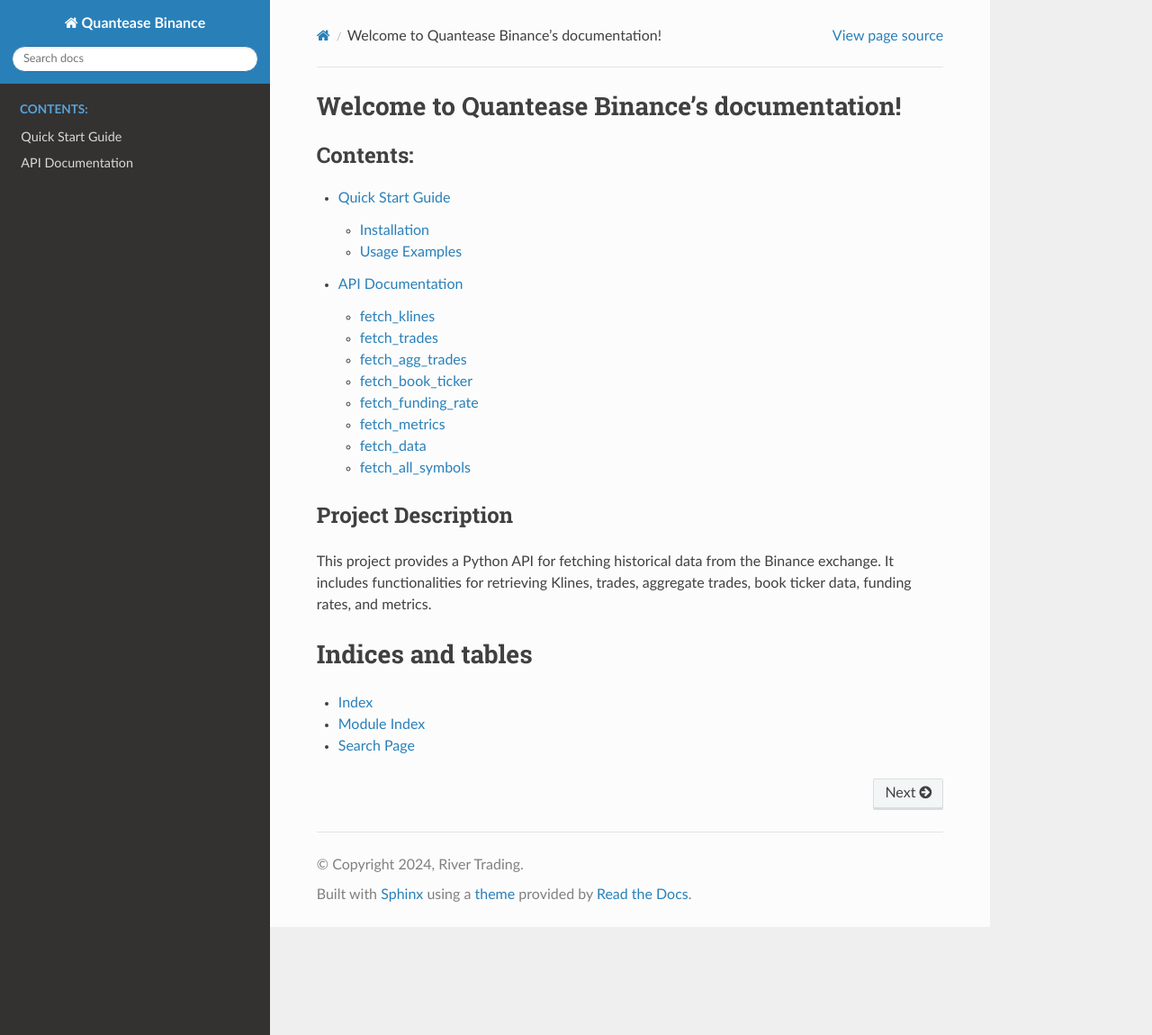
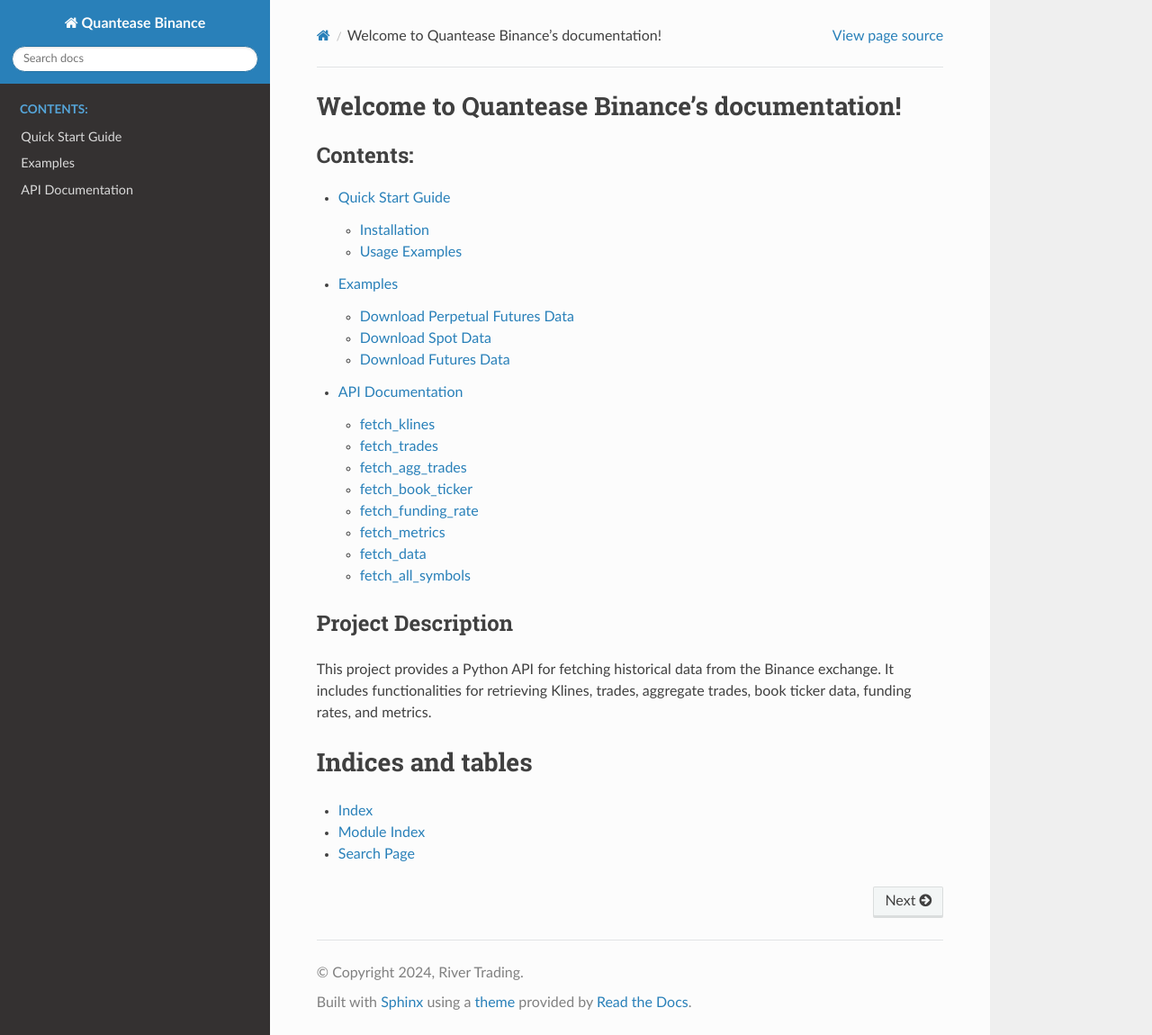
Before and after one commit to RiverTrading/quantease-binance, a Sphinx documentation site: the page built from docs/index.rst, in a window 1280 px wide and 1150 px high. Shown: the whole window at 90% size. Built offline with Sphinx 7.4.7 and the Read the Docs theme 3.1.0, drawn with Linux system fonts in a browser that asks for light colours; part of the change alters nothing that is shown.

Commit message:
Add examples for downloading different types of market data

```diff
--- /dev/null
+++ b/docs/example.rst
@@ -0,0 +1,118 @@
+Examples
+========
+
+This section provides detailed examples of how to use the Quantease Binance package for different types of data collection.
+
+Download Perpetual Futures Data
+-----------------------------
+
+This example shows how to download historical data for perpetual futures contracts:
+
+.. code-block:: python
+
+    import os
+    import quantease_binance as qb
+    from quantease_binance import SymbolType
+
+    output_path = os.path.join(os.getcwd(), "perp_data")
+
+    if not os.path.exists(output_path):
+        os.makedirs(output_path)
+
+    def main():
+        symbols = qb.fetch_all_symbols(asset_type="futures/um")
+        for s, i in symbols.items():
+            if i.type == SymbolType.PERP:  # Filter for perpetual futures contracts
+                try:
+                    output_file = os.path.join(output_path, f"{s}.parquet")
+                    if not os.path.exists(output_file):
+                        df = qb.fetch_data(
+                            symbol=s,
+                            data_type="klines",
+                            asset_type="futures/um",
+                            start=i.availableSince,
+                            end=i.availableTo,
+                            timeframe="1h",
+                            use_async=True,
+                            save_local=False,
+                            limit_rate=2 / 1,  # 2 request per second
+                        )
+                        df.to_parquet(output_file)
+                except Exception as e:
+                    print(f"Error: {e}")
+
+Download Spot Data
+----------------
+
+Example for downloading spot market historical data:
+
+.. code-block:: python
+
+    import os
+    import quantease_binance as qb
+    from quantease_binance import SymbolType
+
+    output_path = os.path.join(os.getcwd(), "spot_data")
+
+    if not os.path.exists(output_path):
+        os.makedirs(output_path)
+
+    def main():
+        symbols = qb.fetch_all_symbols(asset_type="spot")
+        for s, i in symbols.items():
+            if i.type == SymbolType.SPOT:
+                try:
+                    output_file = os.path.join(output_path, f"{s}.parquet")
+                    if not os.path.exists(output_file):
+                        df = qb.fetch_data(
+                            symbol=s,
+                            data_type="klines",
+                            asset_type="spot",
+                            start=i.availableSince,
+                            end=i.availableTo,
+                            timeframe="1h",
+                            use_async=True,
+                            save_local=False,
+                            limit_rate=2 / 1
+                        )
+                        df.to_parquet(output_file)
+                except Exception as e:
+                    print(f"Error: {e}")
+
+Download Futures Data
+-------------------
+
+Example for downloading futures market data:
+
+.. code-block:: python
+
+    import os
+    import quantease_binance as qb
+    from quantease_binance import SymbolType
+
+    output_path = os.path.join(os.getcwd(), "future_data")
+
+    if not os.path.exists(output_path):
+        os.makedirs(output_path)
+
+    def main():
+        symbols = qb.fetch_all_symbols(asset_type="futures/cm")
+        for s, i in symbols.items():
+            if i.type == SymbolType.FUTURE:
+                try:
+                    output_file = os.path.join(output_path, f"{s}.parquet")
+                    if not os.path.exists(output_file):
+                        df = qb.fetch_data(
+                            symbol=s,
+                            data_type="klines",
+                            asset_type="futures/cm",
+                            start=i.availableSince,
+                            end=i.availableTo,
+                            timeframe="1h",
+                            use_async=True,
+                            save_local=False,
+                            limit_rate=2 / 1
+                        )
+                        df.to_parquet(output_file)
+                except Exception as e:
+                    print(f"Error: {e}")
--- a/docs/index.rst
+++ b/docs/index.rst
@@ -6,6 +6,7 @@ Welcome to Quantease Binance's documentation!
    :caption: Contents:
 
    quickstart
+   example
    api
 
 Project Description
```
